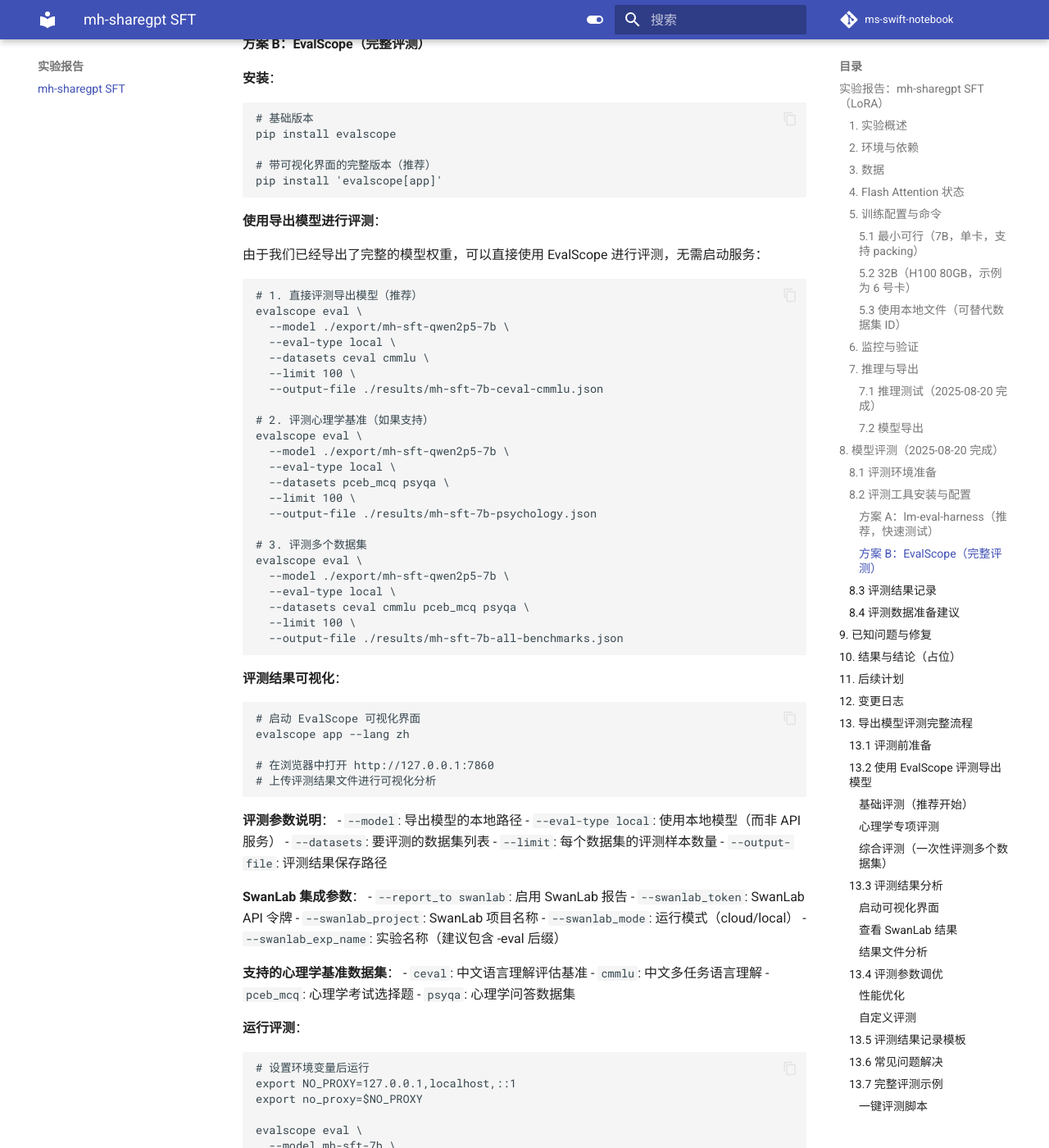
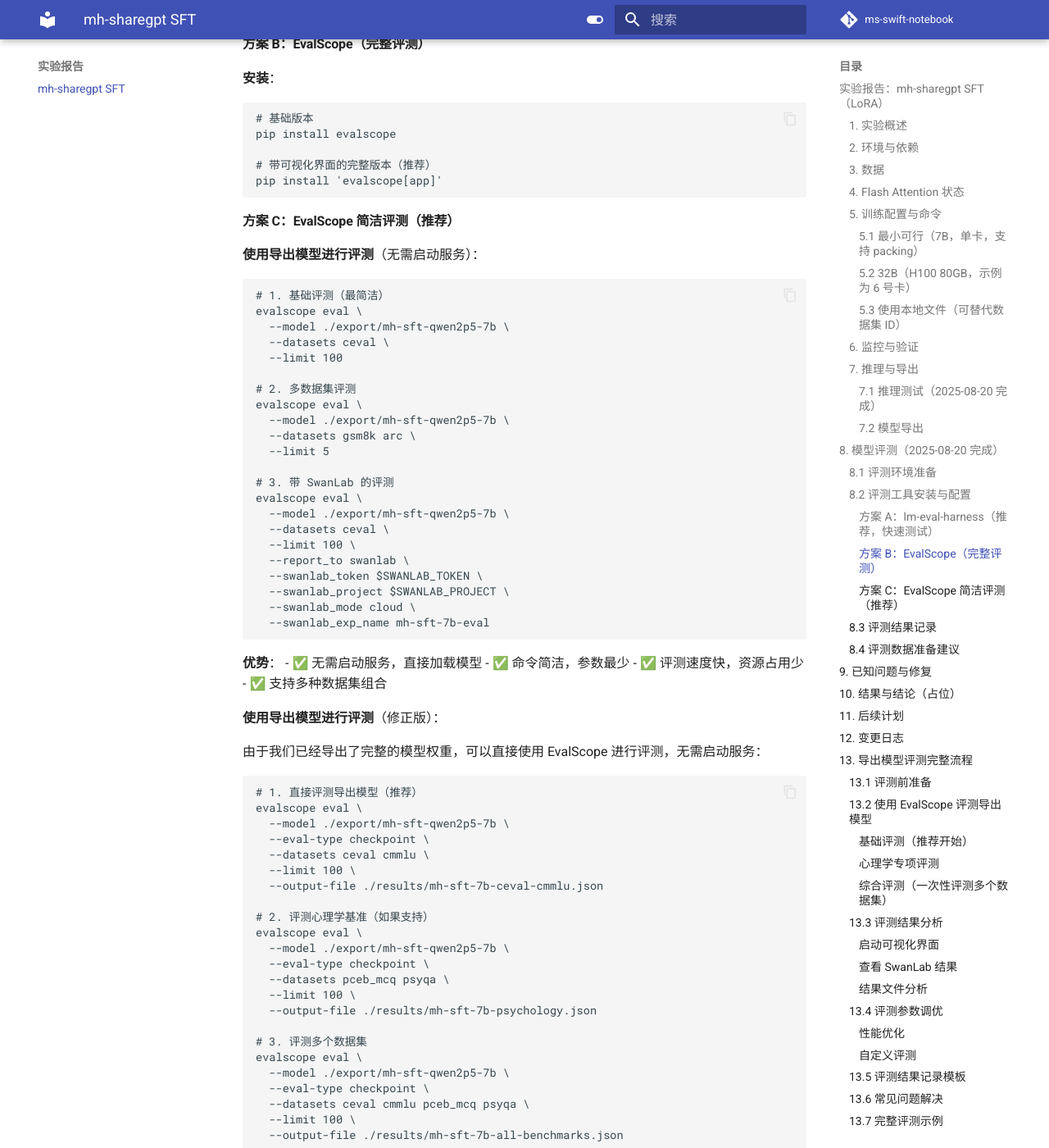
Before and after one commit to TianCai19/ms-swift-notebook, an MkDocs documentation site: the page built from docs/notes/40-实验报告-mh-sharegpt-sft.md, in a window 1280 px wide and 1400 px high, scrolled down 6217 px. Shown: the whole window at 82% size. Built offline with MkDocs 1.6.1 and Material for MkDocs 9.7.7, drawn with Linux system fonts in a browser that asks for light colours; comment, search, counter and statistics services are not loaded; some of the changed text lies outside the part shown.

Commit message:
docs: Add simplified evaluation method using exported models\n\n- Add EvalScope simple evaluation method (方案 C)\n- Include quick test commands with minimal parameters\n- Correct --eval-type from 'local' to 'checkpoint'\n- Add evaluation data preparation examples\n- Update quick start commands with simplified evaluation\n- Fix parameters in one-click evaluation script

````diff
--- a/docs/notes/40-实验报告-mh-sharegpt-sft.md
+++ b/docs/notes/40-实验报告-mh-sharegpt-sft.md
@@ -298,7 +298,42 @@
 pip install 'evalscope[app]'
 ```
 
-**使用导出模型进行评测**：
+#### 方案 C：EvalScope 简洁评测（推荐）
+
+**使用导出模型进行评测**（无需启动服务）：
+
+```bash
+# 1. 基础评测（最简洁）
+evalscope eval \
+  --model ./export/mh-sft-qwen2p5-7b \
+  --datasets ceval \
+  --limit 100
+
+# 2. 多数据集评测
+evalscope eval \
+  --model ./export/mh-sft-qwen2p5-7b \
+  --datasets gsm8k arc \
+  --limit 5
+
+# 3. 带 SwanLab 的评测
+evalscope eval \
+  --model ./export/mh-sft-qwen2p5-7b \
+  --datasets ceval \
+  --limit 100 \
+  --report_to swanlab \
+  --swanlab_token $SWANLAB_TOKEN \
+  --swanlab_project $SWANLAB_PROJECT \
+  --swanlab_mode cloud \
+  --swanlab_exp_name mh-sft-7b-eval
+```
+
+**优势**：
+- ✅ 无需启动服务，直接加载模型
+- ✅ 命令简洁，参数最少
+- ✅ 评测速度快，资源占用少
+- ✅ 支持多种数据集组合
+
+**使用导出模型进行评测**（修正版）：
 
 由于我们已经导出了完整的模型权重，可以直接使用 EvalScope 进行评测，无需启动服务：
 
@@ -306,7 +341,7 @@
 # 1. 直接评测导出模型（推荐）
 evalscope eval \
   --model ./export/mh-sft-qwen2p5-7b \
-  --eval-type local \
+  --eval-type checkpoint \
   --datasets ceval cmmlu \
   --limit 100 \
   --output-file ./results/mh-sft-7b-ceval-cmmlu.json
@@ -314,7 +349,7 @@
 # 2. 评测心理学基准（如果支持）
 evalscope eval \
   --model ./export/mh-sft-qwen2p5-7b \
-  --eval-type local \
+  --eval-type checkpoint \
   --datasets pceb_mcq psyqa \
   --limit 100 \
   --output-file ./results/mh-sft-7b-psychology.json
@@ -322,7 +357,7 @@
 # 3. 评测多个数据集
 evalscope eval \
   --model ./export/mh-sft-qwen2p5-7b \
-  --eval-type local \
+  --eval-type checkpoint \
   --datasets ceval cmmlu pceb_mcq psyqa \
   --limit 100 \
   --output-file ./results/mh-sft-7b-all-benchmarks.json
@@ -418,6 +453,27 @@
 - **PCEB/CPsyExam**：知识/伦理/案例综合评测
 - **PsyQA**：同理心、支持性回答质量
 - **C-Eval/CMMLU**：心理学子集知识测试
+
+**简洁评测方法**：
+```bash
+# 快速测试（5个样本）
+evalscope eval \
+  --model ./export/mh-sft-qwen2p5-7b \
+  --datasets ceval \
+  --limit 5
+
+# 标准评测（100个样本）
+evalscope eval \
+  --model ./export/mh-sft-qwen2p5-7b \
+  --datasets ceval \
+  --limit 100
+
+# 多数据集评测
+evalscope eval \
+  --model ./export/mh-sft-qwen2p5-7b \
+  --datasets ceval cmmlu gsm8k arc \
+  --limit 50
+```
 
 **数据格式**：
 ```json
@@ -717,7 +773,7 @@
 echo "🚀 开始评测 C-Eval..."
 evalscope eval \
   --model ./export/mh-sft-qwen2p5-7b \
-  --eval-type local \
+  --eval-type checkpoint \
   --datasets ceval \
   --limit 500 \
   --output-file ./results/evalscope/mh-sft-7b-ceval-500.json \
@@ -731,7 +787,7 @@
 echo "🚀 开始评测 CMMLU..."
 evalscope eval \
   --model ./export/mh-sft-qwen2p5-7b \
-  --eval-type local \
+  --eval-type checkpoint \
   --datasets cmmlu \
   --limit 500 \
   --output-file ./results/evalscope/mh-sft-7b-cmmlu-500.json \
@@ -745,7 +801,7 @@
 echo "🚀 开始评测心理学基准..."
 evalscope eval \
   --model ./export/mh-sft-qwen2p5-7b \
-  --eval-type local \
+  --eval-type checkpoint \
   --datasets pceb_mcq psyqa \
   --limit 200 \
   --output-file ./results/evalscope/mh-sft-7b-psychology-200.json \
````
